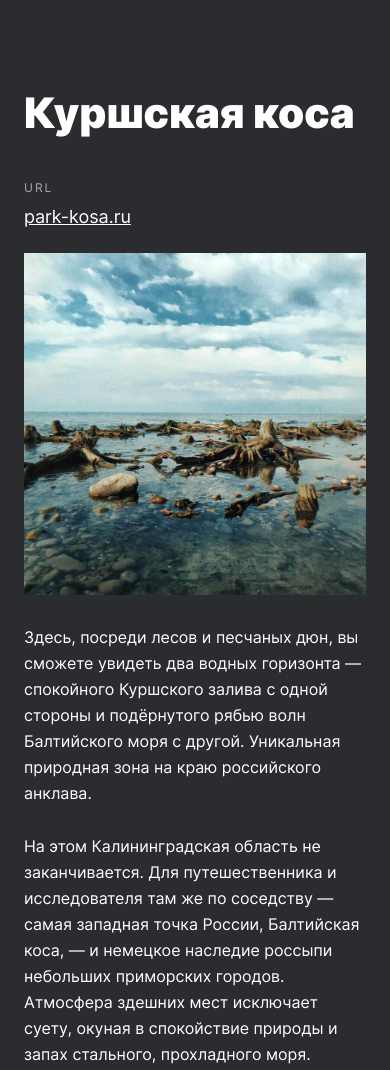
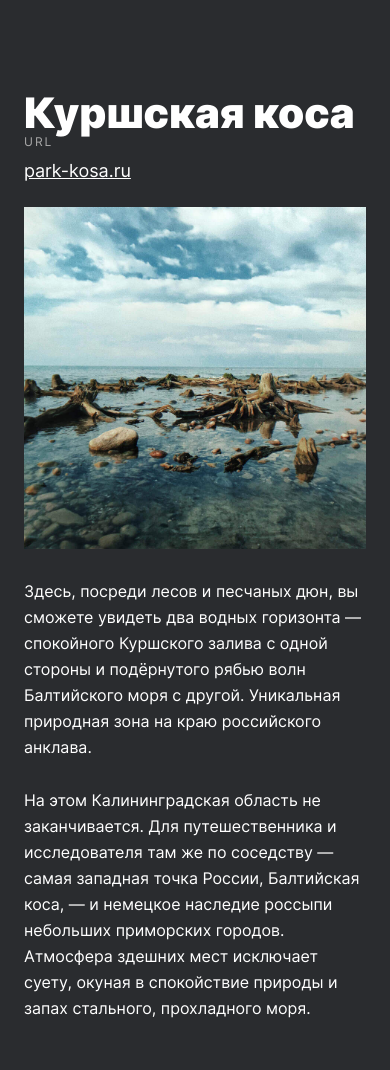
Before and after one commit to Slimegang13/russian-travel, a plain HTML site: page index.html in a window 390 px wide. Shown: the part 4832-5902 px from the top of the page. Drawn offline with Linux system fonts and the light colour scheme.

Commit message:
some changes

```diff
--- a/blocks/place/__info-url/place__info-url.css
+++ b/blocks/place/__info-url/place__info-url.css
@@ -9,13 +9,6 @@
     color: rgba(170, 170, 170, 1);
 }
 
-@media screen and (max-width:768px) {
-
-    .place__info-url {
-
-        padding-top: 46px;
-    }
-}
 
 
 @media screen and (max-width:320px) {
--- a/blocks/place/place.css
+++ b/blocks/place/place.css
@@ -21,6 +21,7 @@
 
     .place {
         grid-template-columns: 440px 1fr;
+        column-gap: 32px;
         max-width: 928px;
         margin: 0 auto;
         margin-bottom: 80px;
@@ -32,6 +33,7 @@
 
     .place {
         grid-template-columns: 340px 1fr;
+        column-gap: 28px;
         max-width: 720px;
         margin: 0 24px;
         margin-bottom: 73px;
--- a/index.html
+++ b/index.html
@@ -10,7 +10,7 @@
 </head>
 
 <body class="body">
-    <main class="page">
+    <div class="page">
         <header class="header">
             <img class="header__logo" src="images/header-logo.svg" alt="Лого сайта">
             <ul class="header__links">
@@ -170,7 +170,7 @@
             </nav>
             <p class="footer__copyright">© 2022. Алексей Титов</p>
         </footer>
-    </main>
+    </div>
 </body>
 
 </html>
```
